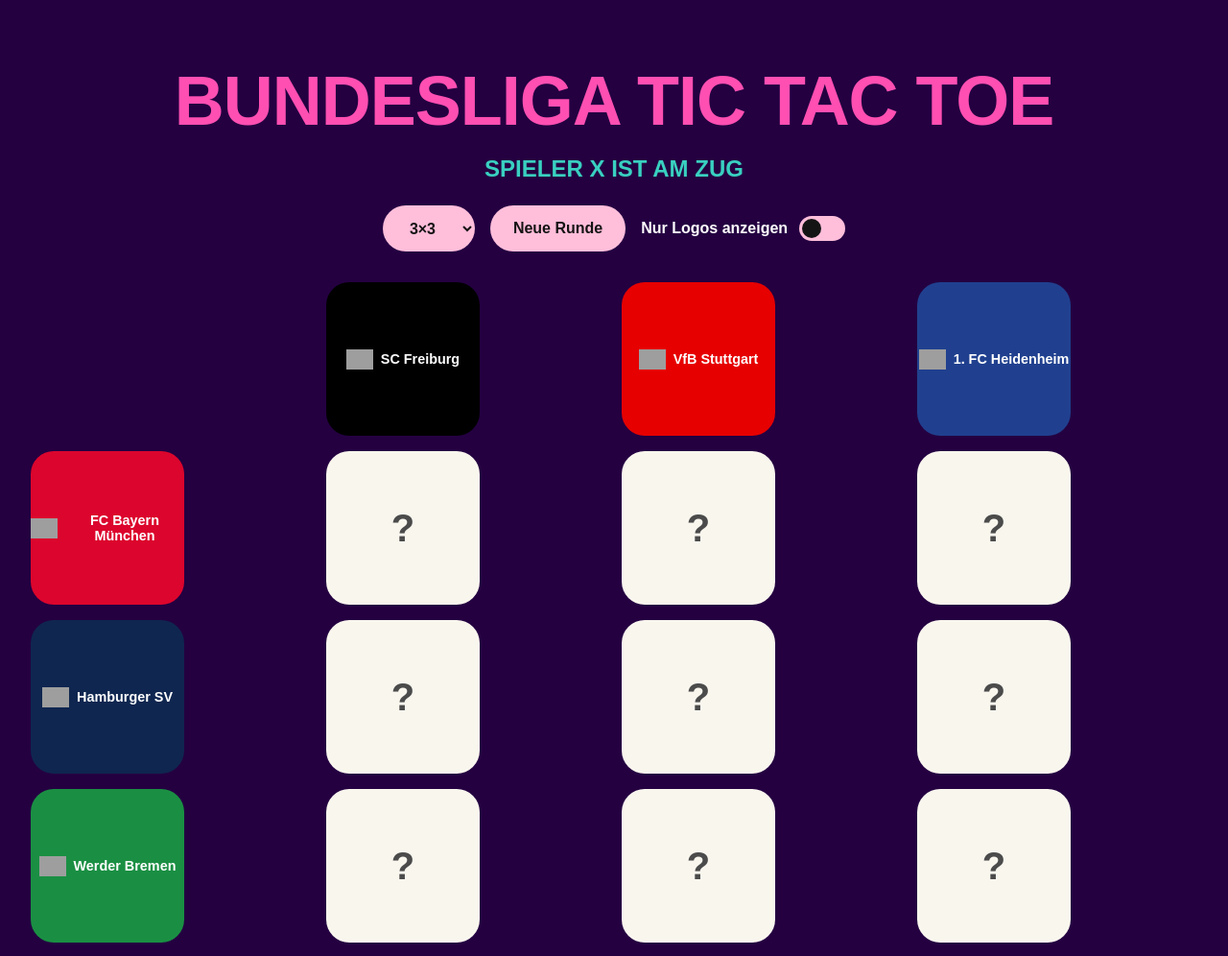
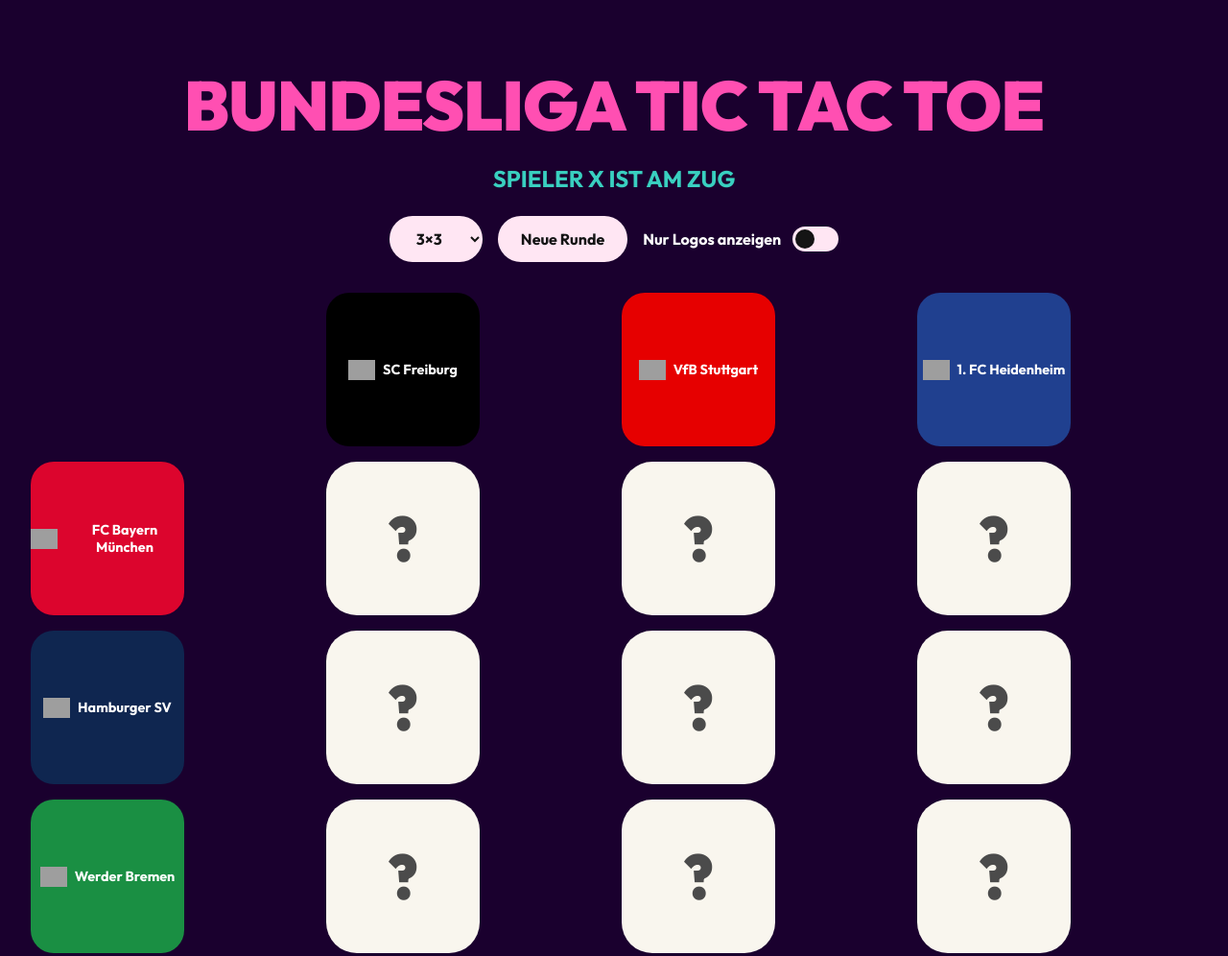
Before and after one commit to tbsxxl/bundesliga-tictactoe, a plain HTML site: page index.html in a window 1280 px wide. Shown: the whole page at 96% size. Drawn offline with nearby package versions, Linux system fonts and the light colour scheme; grey boxes are pictures that could not be loaded.

Commit message:
Add files via upload

```diff
--- a/style.css
+++ b/style.css
@@ -1,11 +1,13 @@
+
+@import url('https://fonts.googleapis.com/css2?family=Outfit:wght@400;700;900&family=Material+Symbols+Outlined');
 
 :root {
-  --bg: #240041;
+  --bg: #1A002E;
   --accent-pink: #FF4FB2;
   --accent-turquoise: #39D0C0;
   --tile-bg: #F9F6EE;
   --tile-text: #4B4B4B;
-  --btn-bg: #FFBEDA;
+  --btn-bg: #FFE6F3;
   --btn-bg-active: #FF4FB2;
   --btn-text: #141414;
 }
@@ -18,7 +20,6 @@
   display: flex;
   flex-direction: column;
   align-items: center;
-  justify-content: flex-start;
   padding: 2rem;
   max-width: 1280px;
   margin-inline: auto;
@@ -30,9 +31,8 @@
 }
 
 h1 {
-  font-family: 'Outfit', sans-serif;
-  font-weight: 800;
   font-size: 72px;
+  font-weight: 900;
   color: var(--accent-pink);
   text-align: center;
   text-transform: uppercase;
@@ -105,13 +105,13 @@
 .cell {
   width: 160px;
   height: 160px;
-  border-radius: 24px;
+  border-radius: 32px;
   background-color: var(--tile-bg);
   display: flex;
   align-items: center;
   justify-content: center;
   cursor: pointer;
-  transition: transform 150ms ease, opacity 150ms ease;
+  transition: transform 150ms ease;
 }
 
 .cell:hover {
@@ -119,9 +119,14 @@
 }
 
 .cell-content {
-  font-size: 2.5rem;
-  font-weight: 800;
+  font-size: 4rem;
+  font-weight: 900;
   font-family: 'Outfit', sans-serif;
+  color: var(--tile-text);
+}
+
+.cell-content .material-symbols-outlined {
+  font-size: 3rem;
   color: var(--tile-text);
 }
 
@@ -131,9 +136,6 @@
 
 .player-o {
   color: var(--accent-turquoise);
-  border: 2px solid var(--accent-turquoise);
-  border-radius: 50%;
-  padding: 0.3rem;
 }
 
 .correct {
@@ -146,7 +148,6 @@
   100% { background: var(--accent-pink); color: #000; }
 }
 
-/* Toggle-Stil */
 .toggle-wrapper {
   display: flex;
   align-items: center;
```
